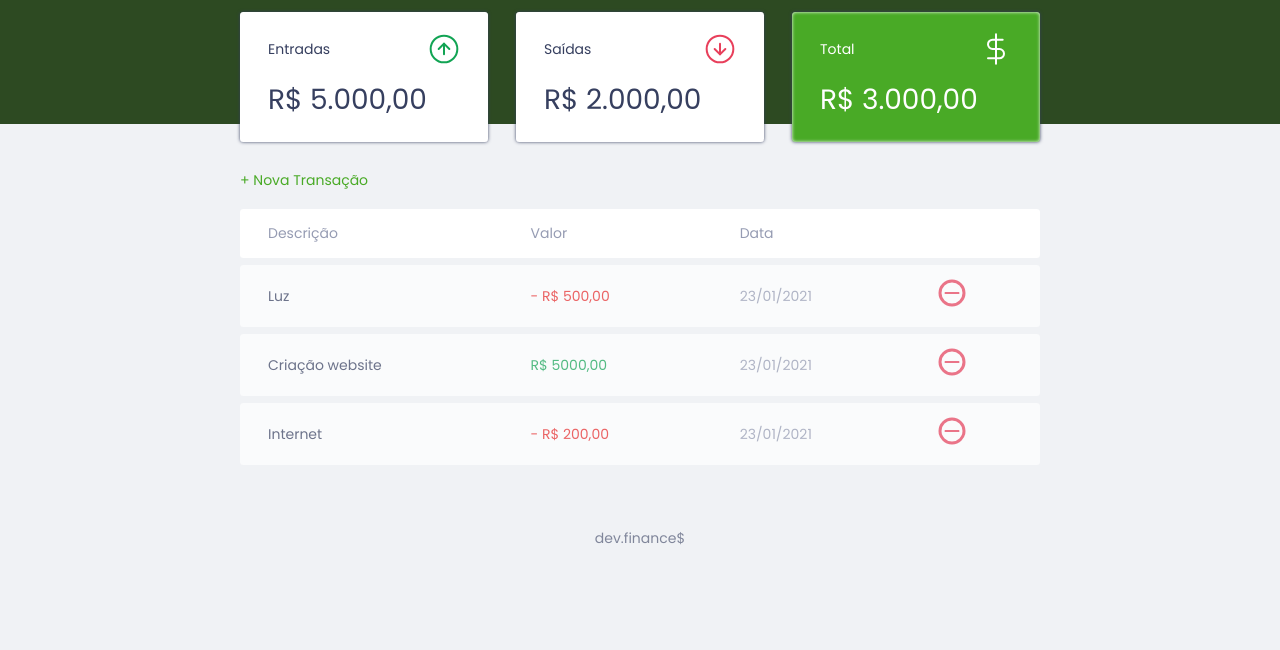
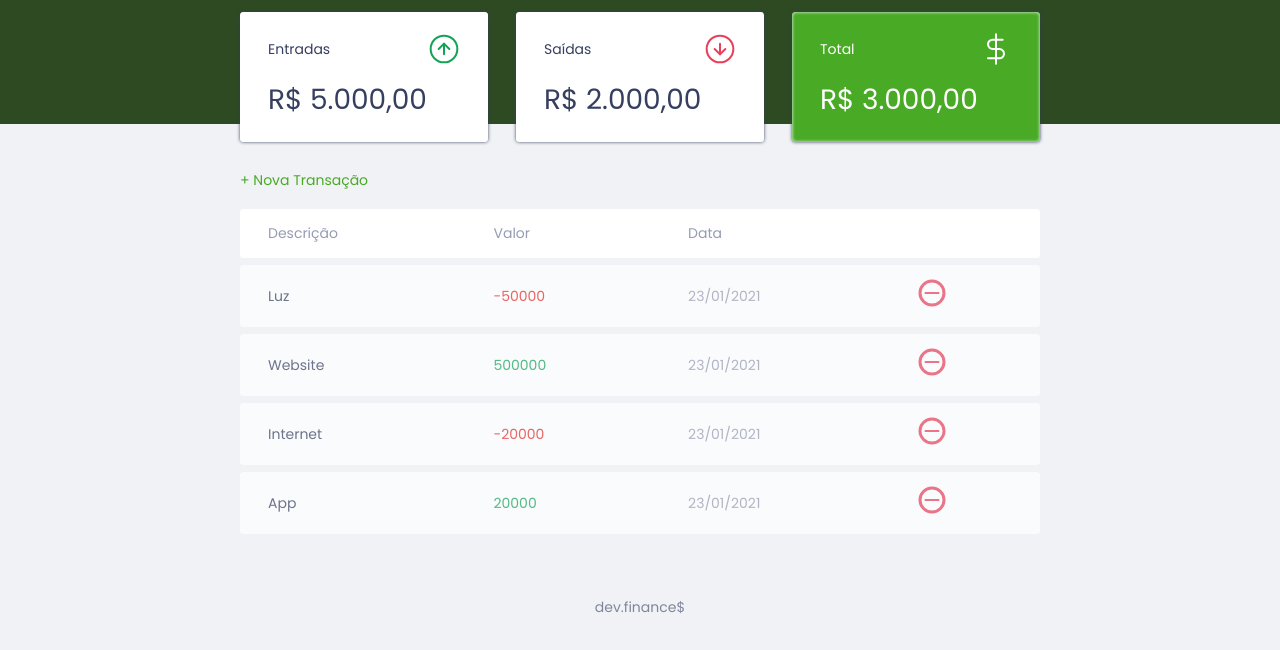
Before and after one commit to uchoamaster/MaratonaDiscover, a plain HTML site: page index.html in a window 1280 px wide. Shown: the part 74-724 px from the top of the page. Drawn offline with Linux system fonts and the light colour scheme.

Commit message:
pausa para lanche

```diff
--- a/index.html
+++ b/index.html
@@ -60,30 +60,7 @@
                     </tr>
                 </thead>
                 <tbody>
-                    <tr>
-                        <td class="description">Luz</td>
-                        <td class="expense">- R$ 500,00</td>
-                        <td class="date">23/01/2021</td>
-                        <td>
-                            <img src="./assets/minus.svg" alt="Remover Transação">
-                        </td>
-                    </tr>
-                    <tr>
-                        <td class="description">Criação website</td>
-                        <td class="income">R$ 5000,00</td>
-                        <td class="date">23/01/2021</td>
-                        <td>
-                            <img src="./assets/minus.svg" alt="Remover Transação">
-                        </td>
-                    </tr>
-                    <tr>
-                        <td class="description">Internet</td>
-                        <td class="expense">- R$ 200,00</td>
-                        <td class="date">23/01/2021</td>
-                        <td>
-                            <img src="./assets/minus.svg" alt="Remover Transação">
-                        </td>
-                    </tr>
+
                 </tbody>
             </table>
         </section>
--- a/scripts.js
+++ b/scripts.js
@@ -14,9 +14,38 @@ Modal = {
     }
 }
 
+const transactions = [
+    {
+        id: 1,
+        description: 'Luz',
+        amount: -50000,
+        date: '23/01/2021',
+},
+    {
+        id: 2,
+        description: 'Website',
+        amount: 500000,
+        date: '23/01/2021',
+},
+    {
+        id: 3,
+        description: 'Internet',
+        amount: -20000,
+        date: '23/01/2021',
+},
+    {
+        id: 4,
+        description: 'App',
+        amount: 20000,
+        date: '23/01/2021',
+},
+]
+
+
 //Eu preciso somar as entradas
 //depois eu preciso somar as saídas e
 //remover das entradas o valor das saídas
+//assim eu terei o total
 
 const Transaction = {
     incomes() {
@@ -24,5 +53,52 @@ const Transaction = {
     },
     expenses(){
         //somar as saidas
+    },
+    total(){
+        //entradas - saidas
     }
 }
+
+//SUBSTITUIR OS DADOS DO HTML COM OS DADOS DO JS
+
+const DOM = {
+    transactionsContainer: document.querySelector('#data-table tbody'),
+    addTransaction(transaction, index){
+        //console.log(transaction)
+        const tr = document.createElement('tr')
+        tr.innerHTML = DOM.innerHTMLTransaction(transaction)
+        DOM.transactionsContainer.appendChild(tr)
+       // console.log(tr.innerHTML)
+
+    },
+    innerHTMLTransaction(transaction){
+        const CSSclass = transaction.amount > 0 ? "income" : "expense"
+
+        const amount = Utils.formatCurrency(transaction.amount)
+
+        const html = `
+                <td class="description">${transaction.description}</td>
+                <td class="${CSSclass}">${transaction.amount}</td>
+                <td class="date">${transaction.date}</td>
+                <td>
+                    <img src="./assets/minus.svg" alt="Remover Transação">
+                </td>
+        `
+        return html
+    }
+}
+
+const Utils = {
+    formatCurrency(value){
+        //console.log(value)
+        const signal = Number(value) < 0 ? "-" : ""
+    }
+}
+
+// DOM.addTransaction(transactions[0])
+// DOM.addTransaction(transactions[1])
+// DOM.addTransaction(transactions[2])
+
+transactions.forEach(function(transaction){
+    DOM.addTransaction(transaction)
+})
```
